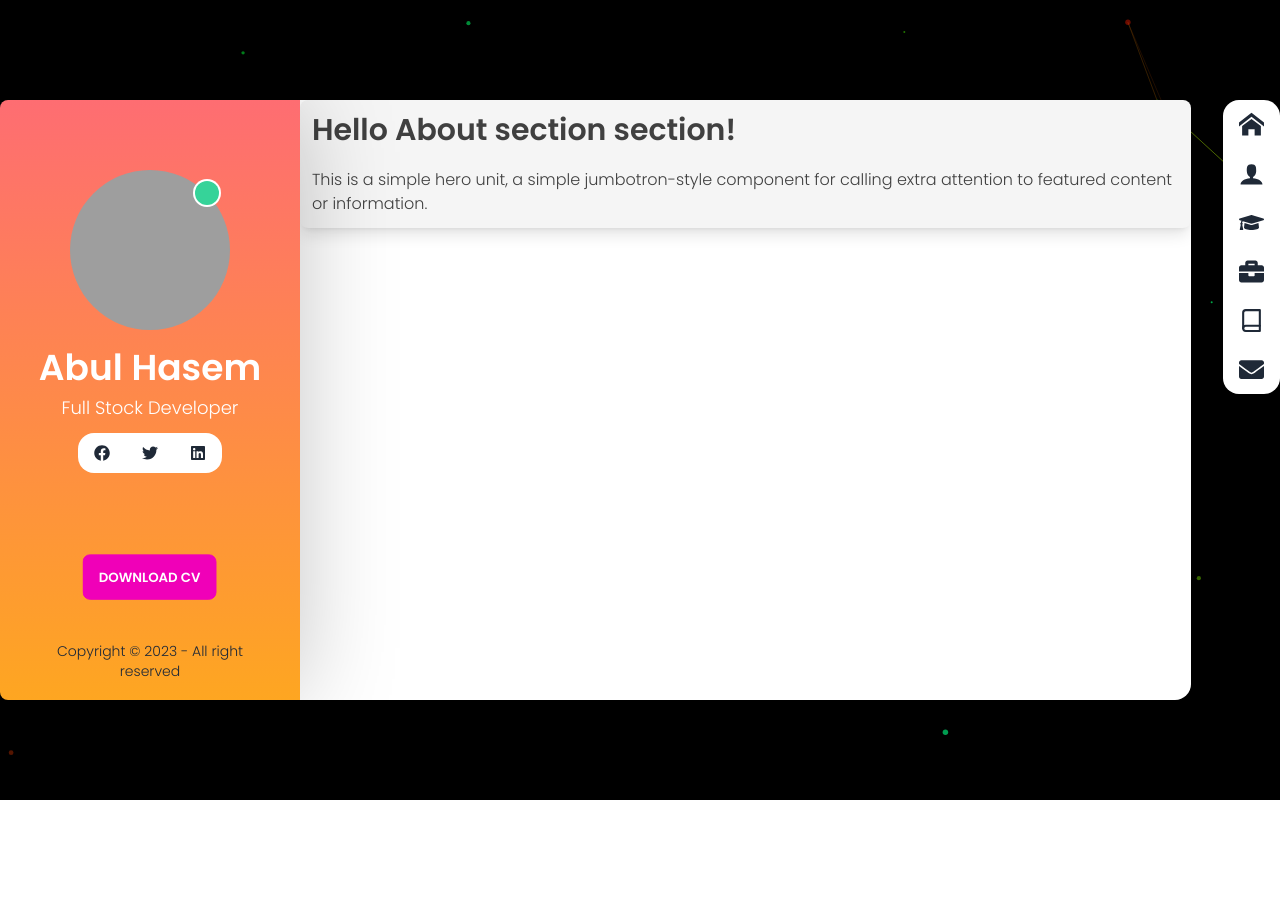
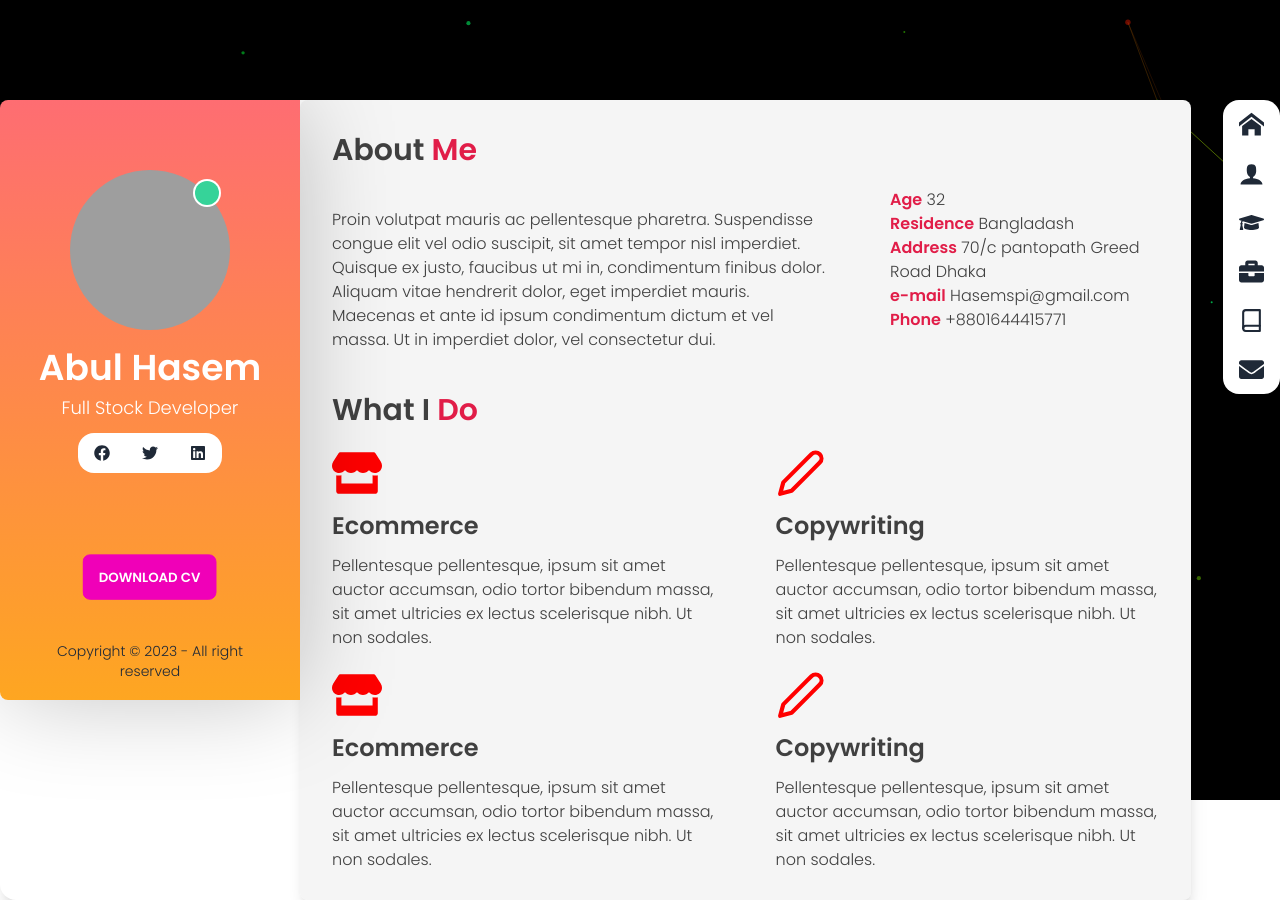
Before and after one commit to hasemspi/portfolio, a React (Create React App) app: page /about in a window 1280 px wide. Before the commit the page ends 800 px from the top, so only its background shows below. Built offline with nearby package versions, Linux system fonts and the light colour scheme; grey boxes are pictures that could not be loaded.

Commit message:
update about priceing and abut section

```diff
--- a/src/Pages/About.js
+++ b/src/Pages/About.js
@@ -1,14 +1,28 @@
 import React from 'react';
+import AboutWhatitdo from './About/AboutWhatitdo';
+import Priceing from './About/Priceing';
 
 const About = () => {
     return (
-        <div
-        className="rounded-lg bg-neutral-100 p-3 text-neutral-700 shadow-lg dark:bg-neutral-600 dark:text-neutral-200 dark:shadow-black/30">
-        <h2 className="mb-5 text-3xl font-semibold">Hello About section section!</h2>
-        <p>
-          This is a simple hero unit, a simple jumbotron-style component for
-          calling extra attention to featured content or information.
-        </p>
+        <div className="h-[100vh] overflow-auto touch-pan-x rounded-lg bg-neutral-100 p-3 text-neutral-700 shadow-lg dark:bg-neutral-600 dark:text-neutral-200 dark:shadow-black/30">
+          <h2 className="mx-5 my-5 text-3xl font-semibold">About <span className='text-rose-600'>Me</span></h2>
+            <div class="flex flex-col gap-5 md:flex-row">
+              <div class="basis-8/12 justify-self-auto md:basis-12/12">
+                <p className='my-5 mx-5'>Proin volutpat mauris ac pellentesque pharetra. Suspendisse congue elit vel odio suscipit, sit amet tempor
+                  nisl imperdiet. Quisque ex justo, faucibus ut mi in, condimentum finibus dolor. Aliquam vitae hendrerit dolor,
+                    eget imperdiet mauris.
+                  Maecenas et ante id ipsum condimentum dictum et vel massa. Ut in imperdiet dolor, vel consectetur dui.</p>
+              </div>
+              <div class="basis-4/12 justify-self-auto md:basis-12/12 mx-5" >
+                <p><span className='text-rose-600 text-1xl font-semibold'>Age</span> 32</p>
+                <p><span className='text-rose-600 text-1xl font-semibold'>Residence</span> Bangladash</p>
+                <p><span className='text-rose-600 text-1xl font-semibold'>Address</span> 70/c pantopath Greed Road Dhaka</p>
+                <p><span className='text-rose-600 text-1xl font-semibold'>e-mail</span> Hasemspi@gmail.com</p>
+                <p><span className='text-rose-600 text-1xl font-semibold'>Phone</span> +8801644415771</p>
+            </div>
+          </div>
+       <AboutWhatitdo/>
+       <Priceing/>
 
       </div>
     );
--- /dev/null
+++ b/src/Pages/About/AboutWhatitdo.js
@@ -0,0 +1,41 @@
+import React from 'react';
+import { FaStore } from "react-icons/fa";
+import { FiEdit2 } from "react-icons/fi";
+const AboutWhatitdo = () => {
+    return (
+        <div>
+              <h2 className="mx-5 my-5 text-3xl font-semibold">What I  <span className='text-rose-600'>Do</span></h2>
+            <div class="flex flex-col gap-5 md:flex-row">
+              <div class="basis-6/12 justify-center md:basis-12/12 mx-5 ">
+               <FaStore color='red' size={50}/>
+                 <h2 className='text-2xl font-bold py-3'>Ecommerce</h2>
+                 <p>Pellentesque pellentesque, ipsum sit amet auctor accumsan, odio tortor bibendum massa,
+                  sit amet ultricies ex lectus scelerisque nibh. Ut non sodales.</p>
+              </div>
+              <div class="basis-6/12 justify-center md:basis-12/12 mx-5">
+               <FiEdit2 color='red' size={50}/>
+                 <h2 className='text-2xl font-bold py-3'>Copywriting</h2>
+                 <p>Pellentesque pellentesque, ipsum sit amet auctor accumsan, odio tortor bibendum massa,
+                  sit amet ultricies ex lectus scelerisque nibh. Ut non sodales.</p>
+              </div>
+
+          </div>
+            <div class="flex flex-col gap-5 my-5 md:flex-row">
+              <div class="basis-6/12 justify-center md:basis-12/12 mx-5">
+               <FaStore color='red' size={50}/>
+                 <h2 className='text-2xl font-bold py-3'>Ecommerce</h2>
+                 <p>Pellentesque pellentesque, ipsum sit amet auctor accumsan, odio tortor bibendum massa,
+                  sit amet ultricies ex lectus scelerisque nibh. Ut non sodales.</p>
+              </div>
+              <div class="basis-6/12 justify-center md:basis-12/12 mx-5">
+               <FiEdit2 color='red' size={50}/>
+                 <h2 className='text-2xl font-bold py-3'>Copywriting</h2>
+                 <p>Pellentesque pellentesque, ipsum sit amet auctor accumsan, odio tortor bibendum massa,
+                  sit amet ultricies ex lectus scelerisque nibh. Ut non sodales.</p>
+              </div>
+          </div>
+        </div>
+    );
+};
+
+export default AboutWhatitdo;
--- /dev/null
+++ b/src/Pages/About/Priceing.js
@@ -0,0 +1,50 @@
+import React from 'react';
+
+const Priceing = () => {
+    return (
+        <div>
+            <h2 className="mx-5 my-6 text-3xl font-semibold">We Are <span className='text-rose-600'>Pricing</span></h2>
+            <div className='flex flex-col justify-around md:flex-row'>
+                <div className='basis-5/12 justify-self-auto ease-linear
+                    hover:-translate-y-1 hover:scale-100 hover: duration-200 md:basis-12/12 my-5'>
+                    <div className="card  bg-base-100 shadow-xl">
+                        <div className="card-body items-center text-center">
+                            <p>Silver</p>
+
+                            <h1 className="card-title mt-5">100$</h1>
+                            <p className='mb-5'>Multi Project</p>
+
+                            <div className="card-actions">
+                            <button className="btn btn-outline btn-success btn-wide">Buy Now</button>
+                            </div>
+                            <p>Lorem ipsum dolor</p>
+                            <p>Pellentesque scelerisque</p>
+                            <p>Morbi eu sagittis</p>
+                        </div>
+                    </div>
+                </div>
+                <div className='basis-5/12 justify-self-auto ease-linear
+                hover:-translate-y-1 hover:scale-100 hover: duration-200 md:basis-12/12 my-5'>
+                    <div className="card  bg-base-100 shadow-xl">
+                        <div className="card-body items-center text-center">
+                            <h2 class="underline decoration-wavy text-2xl font-semibold decoration-red-500/30">Gold</h2>
+                            <h1 className="card-title mt-5">250$</h1>
+                            <p className='mb-5'>Multi Project</p>
+
+                            <div className="card-actions">
+                                <button className="btn btn-outline btn-success btn-wide">Buy Now</button>
+                            </div>
+                            <p>Lorem ipsum dolor</p>
+                            <p>Pellentesque scelerisque</p>
+                            <p>Morbi eu sagittis</p>
+                        </div>
+                    </div>
+                </div>
+            </div>
+
+
+        </div>
+    );
+};
+
+export default Priceing;
--- /dev/null
+++ b/src/Pages/About/Testimonials.js
@@ -0,0 +1,11 @@
+import React from 'react';
+
+const Testimonials = () => {
+    return (
+        <div>
+
+        </div>
+    );
+};
+
+export default Testimonials;
--- a/src/index.js
+++ b/src/index.js
@@ -3,6 +3,7 @@ import ReactDOM from 'react-dom/client';
 import './index.css';
 import App from './App';
 import reportWebVitals from './reportWebVitals';
+import * as te from 'tw-elements';
 const root = ReactDOM.createRoot(document.getElementById('root'));
 root.render(
   <React.StrictMode>
```
